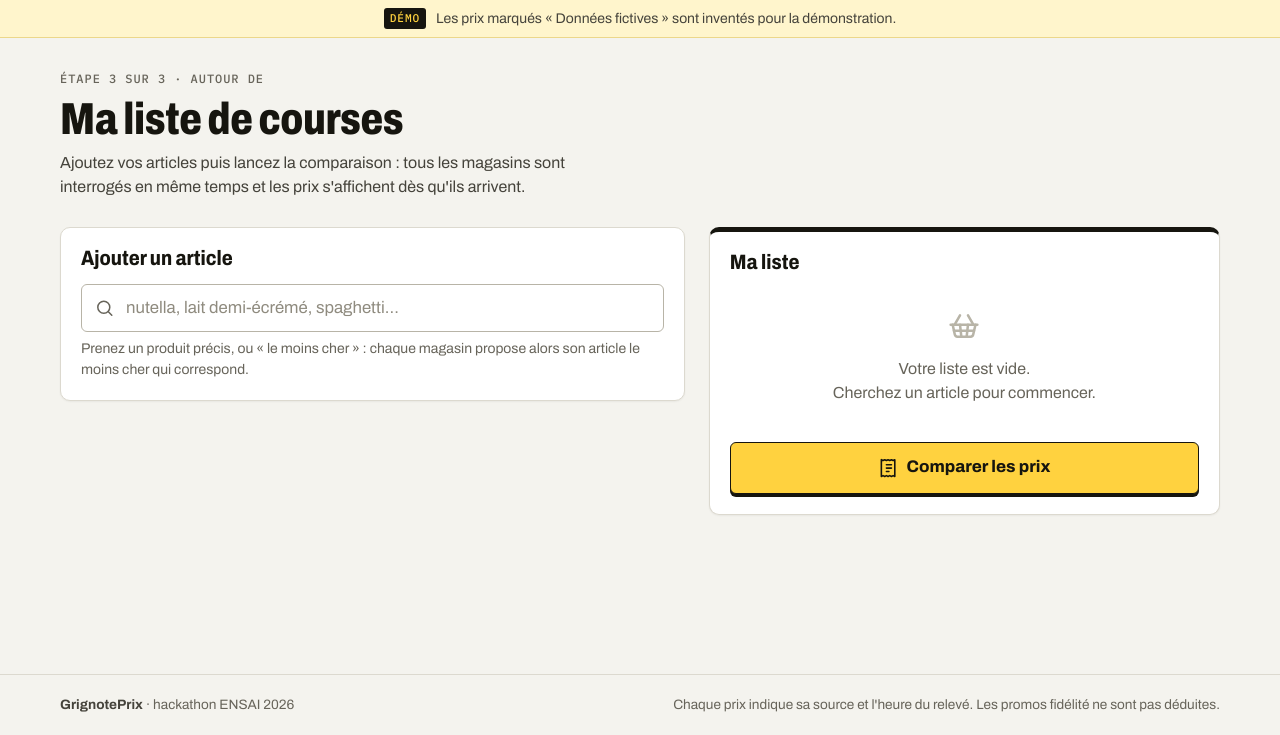
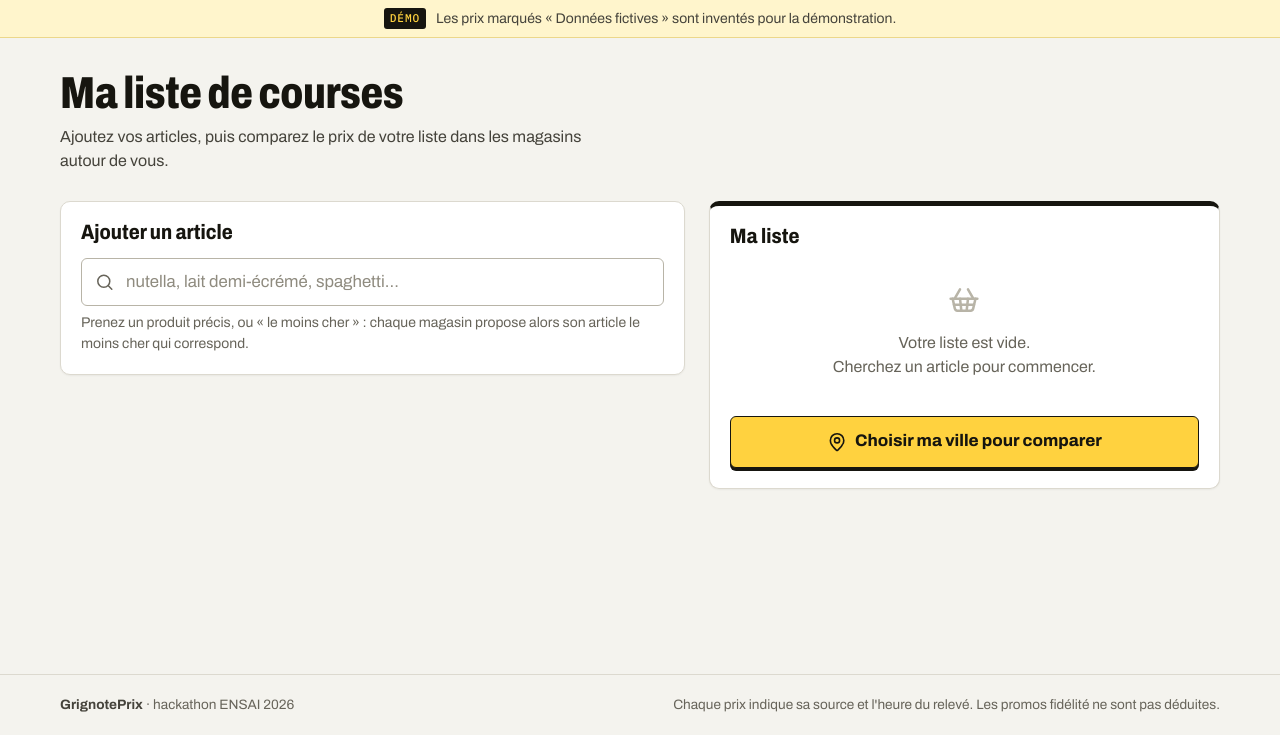
Before and after one commit to AdamLaporte/comparateur-courses, a FastAPI app: template app/templates/panier/page.html in a window 1280 px wide. Shown: the part 65-800 px from the top of the page. Run offline with FastAPI, Linux system fonts and the light colour scheme; the template is opened without the code that fills it, so the values that code supplies are empty; parts of the project's set-up code (start-up, migrations or seed data) failed here and were passed over.

Commit message:
liste de course implémentée

```diff
--- a/app/panier/routes.py
+++ b/app/panier/routes.py
@@ -5,7 +5,7 @@ from collections.abc import AsyncIterable, AsyncIterator
 from typing import Annotated
 
 from fastapi import APIRouter, Form, HTTPException, Request
-from fastapi.responses import HTMLResponse, RedirectResponse
+from fastapi.responses import HTMLResponse
 from fastapi.sse import EventSourceResponse, ServerSentEvent
 from pydantic import ValidationError
 
@@ -47,9 +47,7 @@ def _liste_maj(request: Request, reglages: Reglages, erreur: str | None = None)
 
 @router.get("/panier", response_class=HTMLResponse)
 async def page_panier(request: Request, reglages: ReglagesDep):
-    code_postal = request.session.get("code_postal")
-    if not code_postal:
-        return RedirectResponse("/", status_code=303)
+    code_postal = request.session.get("code_postal", "")
     lignes = service.lister(reglages, service.proprietaire(request))
     return templates.TemplateResponse(
         request, "panier/page.html", {"code_postal": code_postal, "lignes": lignes}
--- a/app/templates/panier/page.html
+++ b/app/templates/panier/page.html
@@ -6,14 +6,15 @@
 {% set est_position = code_postal.replace(",", "").replace(".", "").replace("-", "").replace(" ", "").isdigit() and "," in code_postal %}
 {% set rayon = request.session.get("rayon_km") %}
 <div class="titre-page">
+  {% if code_postal %}
   <p class="surtitre">
     Étape 3 sur 3 · autour de
     <a href="/magasins?code_postal={{ code_postal|urlencode }}&rayon_km={{ rayon or '' }}">{{ "votre position" if est_position else code_postal }}</a>
   </p>
+  {% endif %}
   <h1>Ma liste de courses</h1>
   <p class="chapo">
-    Ajoutez vos articles puis lancez la comparaison : tous les magasins sont interrogés en même temps et
-    les prix s'affichent dès qu'ils arrivent.
+    Ajoutez vos articles, puis comparez le prix de votre liste dans les magasins autour de vous.
   </p>
 </div>
 
@@ -41,10 +42,16 @@
       {% if request.session.get("utilisateur_id") %}<a class="lien-discret" href="/comptes/favoris">★ Mes favoris</a>{% endif %}
     </div>
     {% include "panier/_liste.html" %}
-    <button class="principal large" hx-get="/panier/resultats" hx-target="#resultats"
+    {% if code_postal %}
+    <button type="button" class="principal large" hx-get="/panier/resultats" hx-target="#resultats"
             hx-swap="innerHTML show:#resultats:top">
       {{ icone("ticket") }}<span>Comparer les prix</span>
     </button>
+    {% else %}
+    <a class="bouton principal large" href="/#form-lieu">
+      {{ icone("repere") }}<span>Choisir ma ville pour comparer</span>
+    </a>
+    {% endif %}
   </section>
 </div>
 
```
Also changed, not shown: docs/journal/2026-11-27-20h42-codex-ma-liste.md (added, +6 -0 lines), tests/test_parcours.py (+19 -0 lines).
